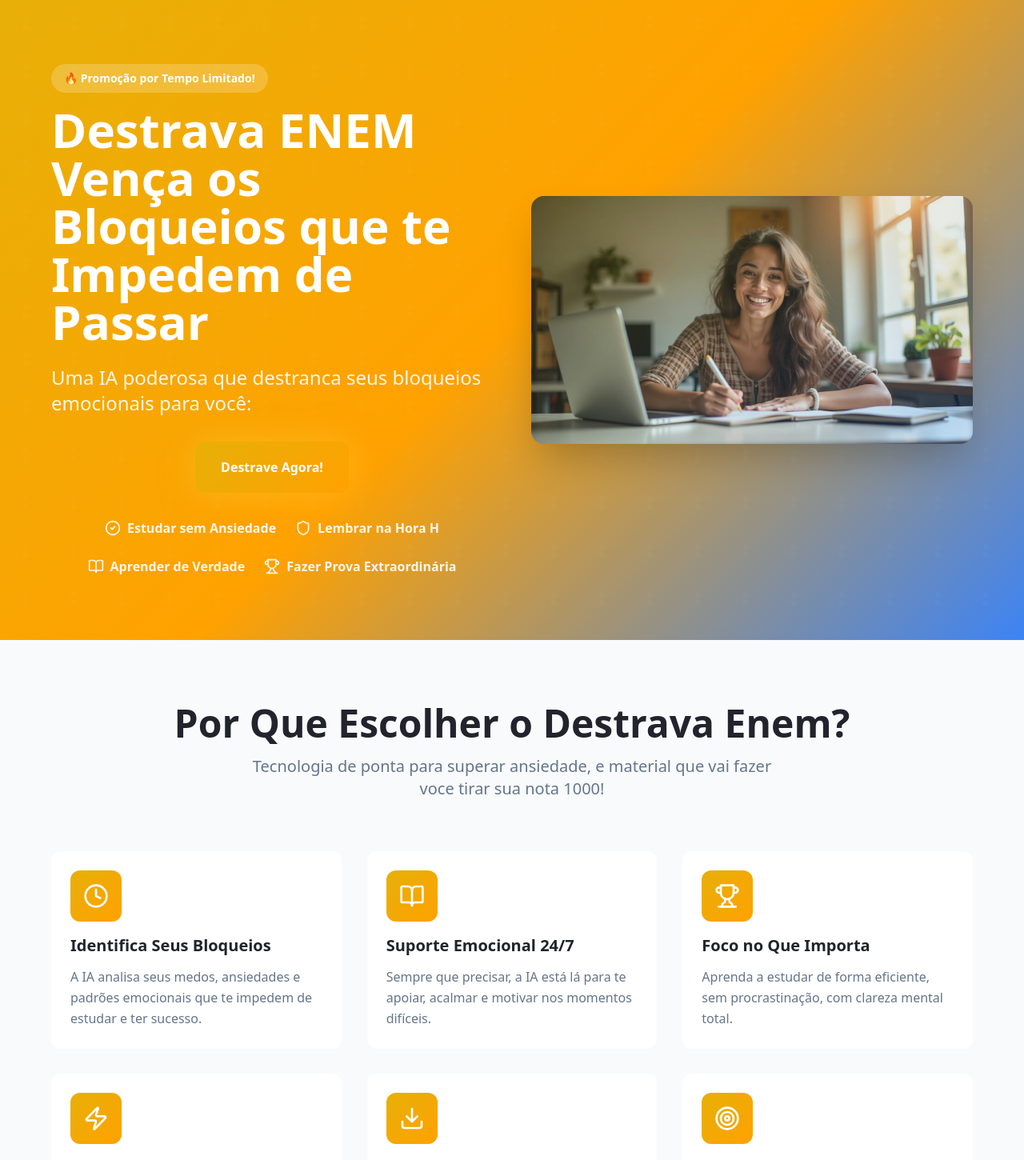
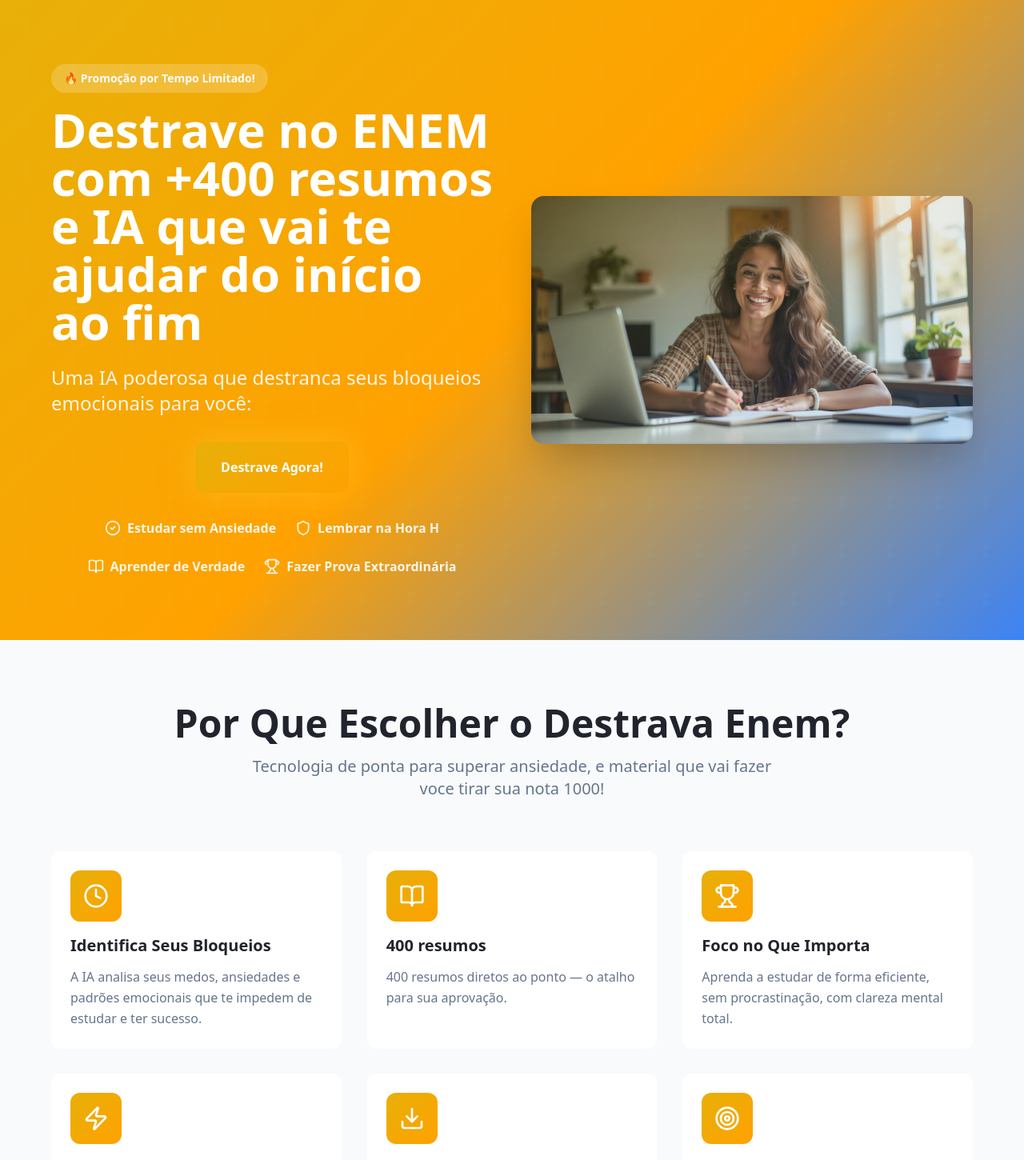
Before and after one commit to Alezihh/destrava_enem, a React (Vite) app: page / in a window 1280 px wide. Shown: the top 1450 px of the page at 80% size. Built offline with nearby package versions, Linux system fonts and the light colour scheme; the HTML template or start-up script is replaced by a standard one.

Commit message:
Atualiza textos: headline corrigida, novo card ‘400 resumos’, e novo item na lista de benefícios

```diff
--- a/src/pages/Index.tsx
+++ b/src/pages/Index.tsx
@@ -52,7 +52,7 @@ const Index = () => {
                 🔥 Promoção por Tempo Limitado!
               </Badge>
               <h1 className="text-2xl sm:text-3xl md:text-4xl lg:text-5xl xl:text-6xl font-extrabold text-primary-foreground mb-4 sm:mb-6 leading-tight px-1 sm:px-0">
-                Destrava ENEM Vença os Bloqueios que te Impedem de Passar
+                Destrave no ENEM com +400 resumos e IA que vai te ajudar do início ao fim
               </h1>
               <p className="text-base sm:text-lg md:text-xl lg:text-2xl text-primary-foreground/90 mb-6 sm:mb-8 leading-relaxed px-2 sm:px-0">
                 Uma IA poderosa que destranca seus bloqueios emocionais para você:
@@ -129,8 +129,8 @@ const Index = () => {
               },
               {
                 icon: <BookOpen className="w-8 h-8" />,
-                title: "Suporte Emocional 24/7",
-                description: "Sempre que precisar, a IA está lá para te apoiar, acalmar e motivar nos momentos difíceis.",
+                title: "400 resumos",
+                description: "400 resumos diretos ao ponto — o atalho para sua aprovação.",
               },
               {
                 icon: <Trophy className="w-8 h-8" />,
@@ -259,6 +259,7 @@ const Index = () => {
               </h2>
               <ul className="space-y-4 mb-8">
                 {[
+                  "400 resumos essenciais para quem busca a aprovação de verdade.",
                   "IA que conversa com você e entende seus bloqueios",
                   "Técnicas comprovadas para vencer ansiedade e medo",
                   "Ajuda personalizada em TODAS as matérias do ENEM",
```
Also changed, not shown: 1 other file (tests, documents, lock files or other folders).
